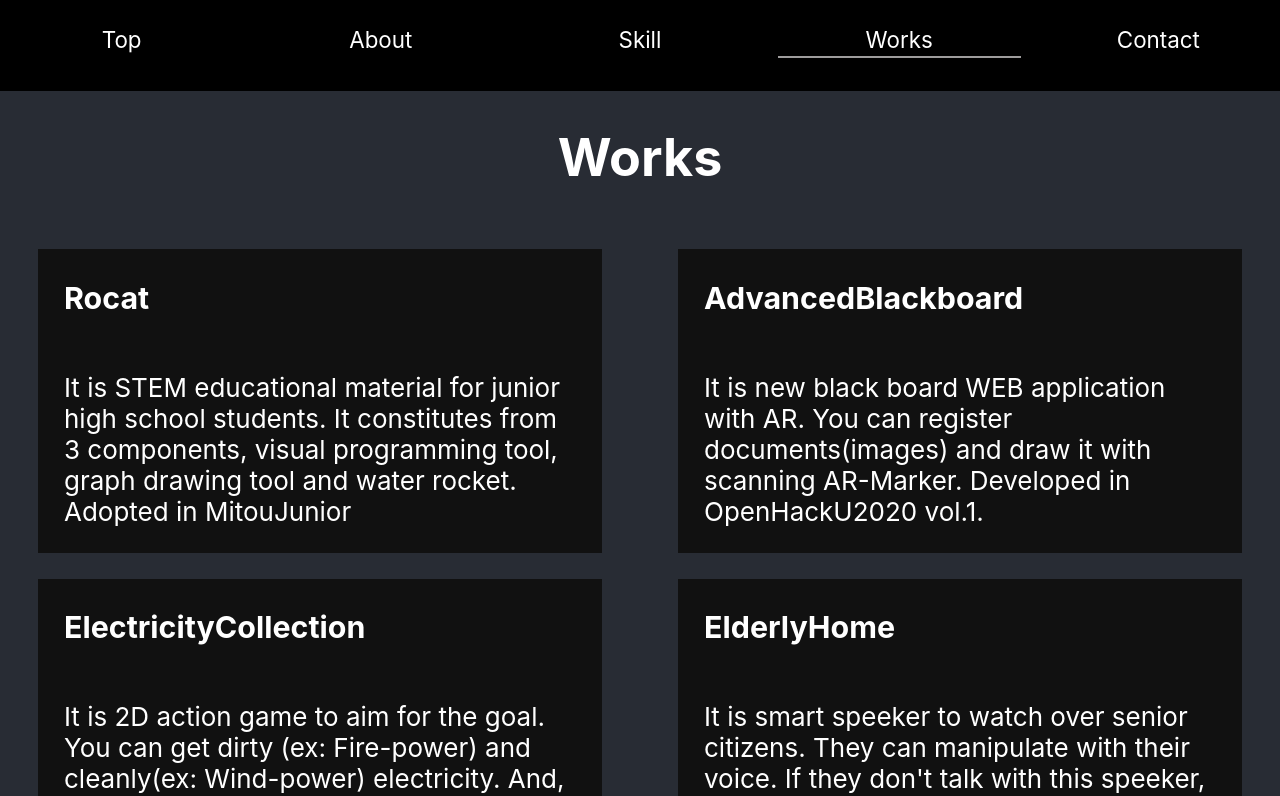
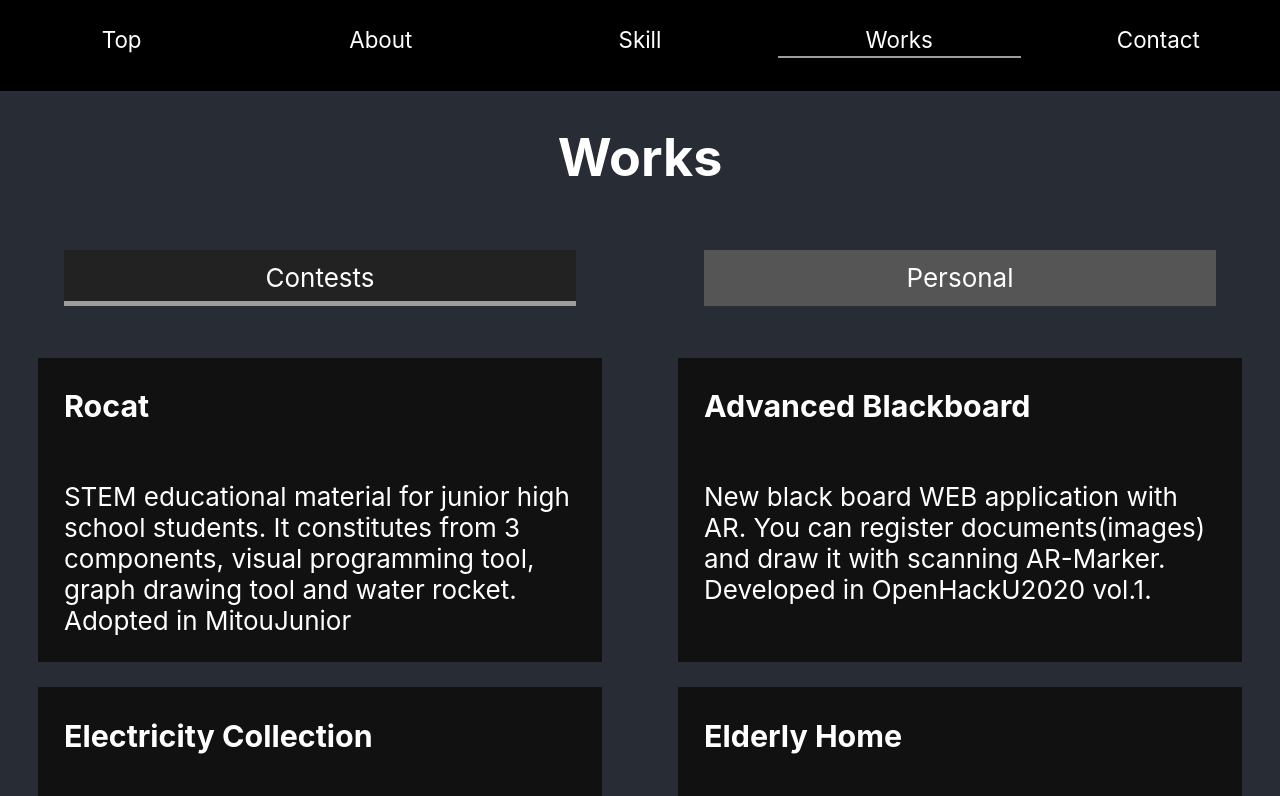
Before and after one commit to isso0424/isso0424.github.io, a React (Create React App) app: page /works in a window 1280 px wide. Shown: the top 796 px of the page. Built offline with nearby package versions, Linux system fonts and the light colour scheme.

Commit message:
feat: add animation for works page

```diff
--- a/package.json
+++ b/package.json
@@ -7,11 +7,13 @@
     "@testing-library/react": "^11.1.0",
     "@testing-library/user-event": "^12.1.10",
     "@types/react-router": "^5.1.8",
+    "@types/react-tabs": "^2.3.2",
     "react": "^17.0.1",
     "react-dom": "^17.0.1",
     "react-router": "^5.2.0",
     "react-router-dom": "^5.2.0",
     "react-scripts": "4.0.1",
+    "react-tabs": "^3.1.2",
     "sass": "^1.30.0",
     "web-vitals": "^0.2.4"
   },
--- a/src/components/Work.scss
+++ b/src/components/Work.scss
@@ -7,6 +7,7 @@ div.work-card {
   flex-direction: column;
   flex-basis: 40%;
   min-width: 40%;
+  animation: worksIn 1s ease 0s 1 normal;
 }
 
 h3.work-title {
@@ -17,3 +18,14 @@ p.work-text {
   display: flex;
   word-wrap: normal;
 }
+
+@keyframes worksIn {
+  0% {
+    opacity: 0;
+    transform: translateZ(150px) rotateX(90deg);
+  }
+  100% {
+    opacity: 1;
+    transform: translateZ(0) rotateX(0);
+  }
+}
--- a/src/pages/WorksPage.scss
+++ b/src/pages/WorksPage.scss
@@ -4,3 +4,61 @@ div.works {
   flex-direction: row;
   justify-content: space-around;
 }
+
+li.tab {
+  list-style: none;
+  padding: 2% 0;
+  display: grid;
+  word-break: normal;
+  justify-content: center;
+  width: 80%;
+  margin: 0 10%;
+  background-color: #555;
+  position: relative;
+  cursor: pointer;
+  &:before {
+    content: ""; /*疑似要素の中身は空（記述は必須）*/
+    position: absolute; /*子要素として疑似要素を固定*/
+    left: 0; /*長さはテキストの両端まで*/
+    right: 0; /*長さはテキストの両端まで*/
+    bottom: 0;  /*線の上下位置*/
+    width: 100%; /*線の長さ*/
+    height: 5px; /*線の太さ*/
+    background-color: #9e9c9c; /*線の色*/
+    transform: scale(1, 0); /*横方向に0状態から全体まで線を入れる*/
+    transform-origin:  bottom; /*中央を起点にアニメーション*/
+    transition: transform .2s; /*アニメーションの時間*/
+  }
+  &:hover:before {
+    transform: scaleX(1);
+  }
+}
+
+li.selectedTab {
+  padding: 2% 0;
+  list-style: none;
+  display: grid;
+  word-break: normal;
+  justify-content: center;
+  width: 80%;
+  margin: 0 10%;
+  background-color: #222;
+  position: relative;
+  cursor: pointer;
+  &:before {
+    content: ""; /*疑似要素の中身は空（記述は必須）*/
+    position: absolute; /*子要素として疑似要素を固定*/
+    left: 0; /*長さはテキストの両端まで*/
+    right: 0; /*長さはテキストの両端まで*/
+    bottom: 0;
+    width: 100%; /*線の長さ*/
+    height: 5px; /*線の太さ*/
+    background-color: #9e9c9c; /*線の色*/
+  }
+}
+
+.tabList {
+  display: grid;
+  grid-template-columns: 1fr 1fr;
+  padding: 0;
+}
--- a/src/pages/WorksPage.tsx
+++ b/src/pages/WorksPage.tsx
@@ -1,47 +1,86 @@
 import React from "react";
+import { Tab, TabList, TabPanel, Tabs } from "react-tabs";
 import { Work } from "../components/Work";
 import "./WorksPage.scss";
 
-const works = [
+const contestsWorks = [
   {
     title: "Rocat",
     text:
-      "It is STEM educational material for junior high school students. It constitutes from 3 components, visual programming tool, graph drawing tool and water rocket. Adopted in MitouJunior",
+      "STEM educational material for junior high school students. It constitutes from 3 components, visual programming tool, graph drawing tool and water rocket. Adopted in MitouJunior",
   },
   {
-    title: "AdvancedBlackboard",
+    title: "Advanced Blackboard",
     text:
-      "It is new black board WEB application with AR. You can register documents(images) and draw it with scanning AR-Marker. Developed in OpenHackU2020 vol.1.",
+      "New black board WEB application with AR. You can register documents(images) and draw it with scanning AR-Marker. Developed in OpenHackU2020 vol.1.",
   },
   {
-    title: "ElectricityCollection",
+    title: "Electricity Collection",
     text:
-      "It is 2D action game to aim for the goal. You can get dirty (ex: Fire-power) and cleanly(ex: Wind-power) electricity. And, you have to build route with electricity and keep balance dirty electricity and cleanly electricity. Developed in Thailand-Japan Game Programming Hackathon 2020 Final round.",
+      "2D action game to aim for the goal. You can get dirty (ex: Fire-power) and cleanly(ex: Wind-power) electricity. And, you have to build route with electricity and keep balance dirty electricity and cleanly electricity. Developed in Thailand-Japan Game Programming Hackathon 2020 Final round.",
   },
   {
-    title: "ElderlyHome",
+    title: "Elderly Home",
     text:
-      "It is smart speeker to watch over senior citizens. They can manipulate with their voice. If they don't talk with this speeker, it send 'need to check alive' notice for administrator. Developed in Web X IoT Hackathon in Ibaraki.",
+      "Smart speeker to watch over senior citizens. They can manipulate with their voice. If they don't talk with this speeker, it send 'need to check alive' notice for administrator. Developed in Web X IoT Hackathon in Ibaraki.",
   },
+];
+
+const personalWorks = [
   {
     title: "Pucis",
     text:
-      "It is smart phone application for recording number of missed hours. It can calculate required hours and notify warning of missed hours",
+      "Smart phone application for recording number of missed hours. It can calculate required hours and notify warning of missed hours",
   },
   {
-    title: "IoTMagicCane",
+    title: "IoT Magic Cane",
     text:
-      "It is IoT device for controll switch bot. You can controll switch bot with motion.",
+      "IoT device for controll switch bot. You can controll switch bot with motion.",
+  },
+  {
+    title: "Spoedit",
+    text:
+      "Playlist editor for spotify. You can search musics, add it to playlist and delete musics from playlist.",
+  },
+  {
+    title: "CLI Spotify",
+    text:
+      "Spotify client for CLI in Linux. This client can record playlists and controll player.",
   },
 ];
 
-export const WorksPage: React.FC = () => (
+export const WorksPage: React.FC = () => {
+  const [state, setState] = React.useState({ currentTab: 0 });
+  return (
     <div className="page">
       <h1>Works</h1>
+      <Tabs
+        onSelect={(index) => setState({ currentTab: index })}
+        selectedIndex={state.currentTab}
+      >
+        <TabList className="tabList">
+          <Tab className={state.currentTab === 0 ? "selectedTab" : "tab"}>
+            Contests
+          </Tab>
+          <Tab className={state.currentTab === 1 ? "selectedTab" : "tab"}>
+            Personal
+          </Tab>
+        </TabList>
+        <TabPanel>
           <div className="works">
-      {works.map((work) => (
+            {contestsWorks.map((work) => (
               <Work title={work.title} text={work.text} />
             ))}
           </div>
+        </TabPanel>
+        <TabPanel>
+          <div className="works">
+            {personalWorks.map((work) => (
+              <Work title={work.title} text={work.text} />
+            ))}
+          </div>
+        </TabPanel>
+      </Tabs>
     </div>
   );
+};
```
Also changed, not shown: .eslintrc.yml, 1 other file (tests, documents, lock files or other folders). Lines whose indentation alone changed are shown as unchanged.
